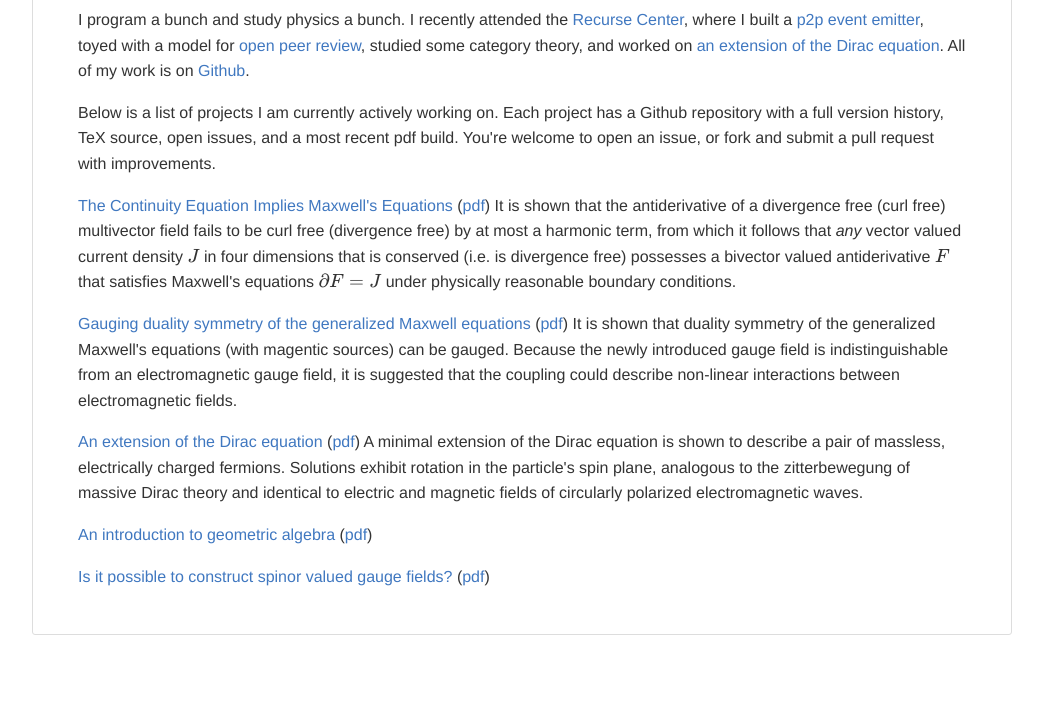
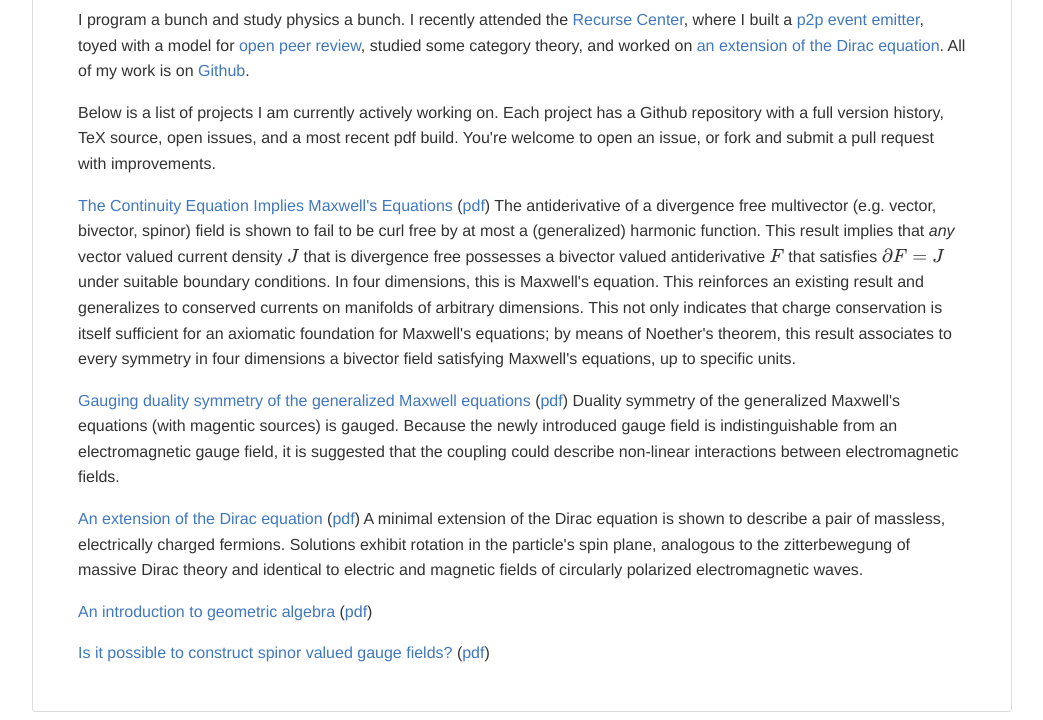
Before and after one commit to lukeburns/lukeburns.github.io, a plain HTML site: page index.html in a window 1280 px wide. Shown: the part 118-838 px from the top of the page, without its empty margins (118-1161 px from the left). Before the commit the page ends 800 px from the top, so only its background shows below. Drawn offline with nearby package versions, Linux system fonts and the light colour scheme; some packages are replaced by stand-ins of ours.

Commit message:
updated abstract for cont. eq. paper

```diff
--- a/index.html
+++ b/index.html
@@ -754,9 +754,9 @@ MathJax.Hub.Config({
 
 <p>Below is a list of projects I am currently actively working on. Each project has a Github repository with a full version history, TeX source, open issues, and a most recent pdf build. You're welcome to open an issue, or fork and submit a pull request with improvements.</p>
 
-<p><a href="https://github.com/lukeburns/maxwells-equations">The Continuity Equation Implies Maxwell's Equations</a> (<a href="https://github.com/lukeburns/maxwells-equations/blob/master/maxwell.pdf">pdf</a>) It is shown that the antiderivative of a divergence free (curl free) multivector field fails to be curl free (divergence free) by at most a harmonic term, from which it follows that <em>any</em> vector valued current density $J$ in four dimensions that is conserved (i.e. is divergence free) possesses a bivector valued antiderivative $F$ that satisfies Maxwell's equations $\partial F = J$ under physically reasonable boundary conditions.</p>
+<p><a href="https://github.com/lukeburns/maxwells-equations">The Continuity Equation Implies Maxwell's Equations</a> (<a href="https://github.com/lukeburns/maxwells-equations/blob/master/maxwell.pdf">pdf</a>) The antiderivative of a divergence free multivector (e.g. vector, bivector, spinor) field is shown to fail to be curl free by at most a (generalized) harmonic function. This result implies that <em>any</em> vector valued current density $J$ that is divergence free possesses a bivector valued antiderivative $F$ that satisfies $\partial F = J$ under suitable boundary conditions. In four dimensions, this is Maxwell's equation. This reinforces an existing result and generalizes to conserved currents on manifolds of arbitrary dimensions. This not only indicates that charge conservation is itself sufficient for an axiomatic foundation for Maxwell's equations; by means of Noether's theorem, this result associates to every symmetry in four dimensions a bivector field satisfying Maxwell's equations, up to specific units.</p>
 
-<p><a href="https://github.com/lukeburns/gauge-duality">Gauging duality symmetry of the generalized Maxwell equations</a> (<a href="https://github.com/lukeburns/gauge-duality/blob/master/gauge-duality.pdf">pdf</a>) It is shown that duality symmetry of the generalized Maxwell's equations (with magentic sources) can be gauged. Because the newly introduced gauge field is indistinguishable from an electromagnetic gauge field, it is suggested that the coupling could describe non-linear interactions between electromagnetic fields.</p>
+<p><a href="https://github.com/lukeburns/gauge-duality">Gauging duality symmetry of the generalized Maxwell equations</a> (<a href="https://github.com/lukeburns/gauge-duality/blob/master/gauge-duality.pdf">pdf</a>) Duality symmetry of the generalized Maxwell's equations (with magentic sources) is gauged. Because the newly introduced gauge field is indistinguishable from an electromagnetic gauge field, it is suggested that the coupling could describe non-linear interactions between electromagnetic fields.</p>
 
 <p><a href="https://github.com/lukeburns/dirac">An extension of the Dirac equation</a> (<a href="https://github.com/lukeburns/dirac/blob/master/dirac.pdf">pdf</a>) A minimal extension of the Dirac equation is shown to describe a pair of massless, electrically charged fermions. Solutions exhibit rotation in the particle's spin plane, analogous to the zitterbewegung of massive Dirac theory and identical to electric and magnetic fields of circularly polarized electromagnetic waves.</p>
 
```
Also changed, not shown: 1 other file.
